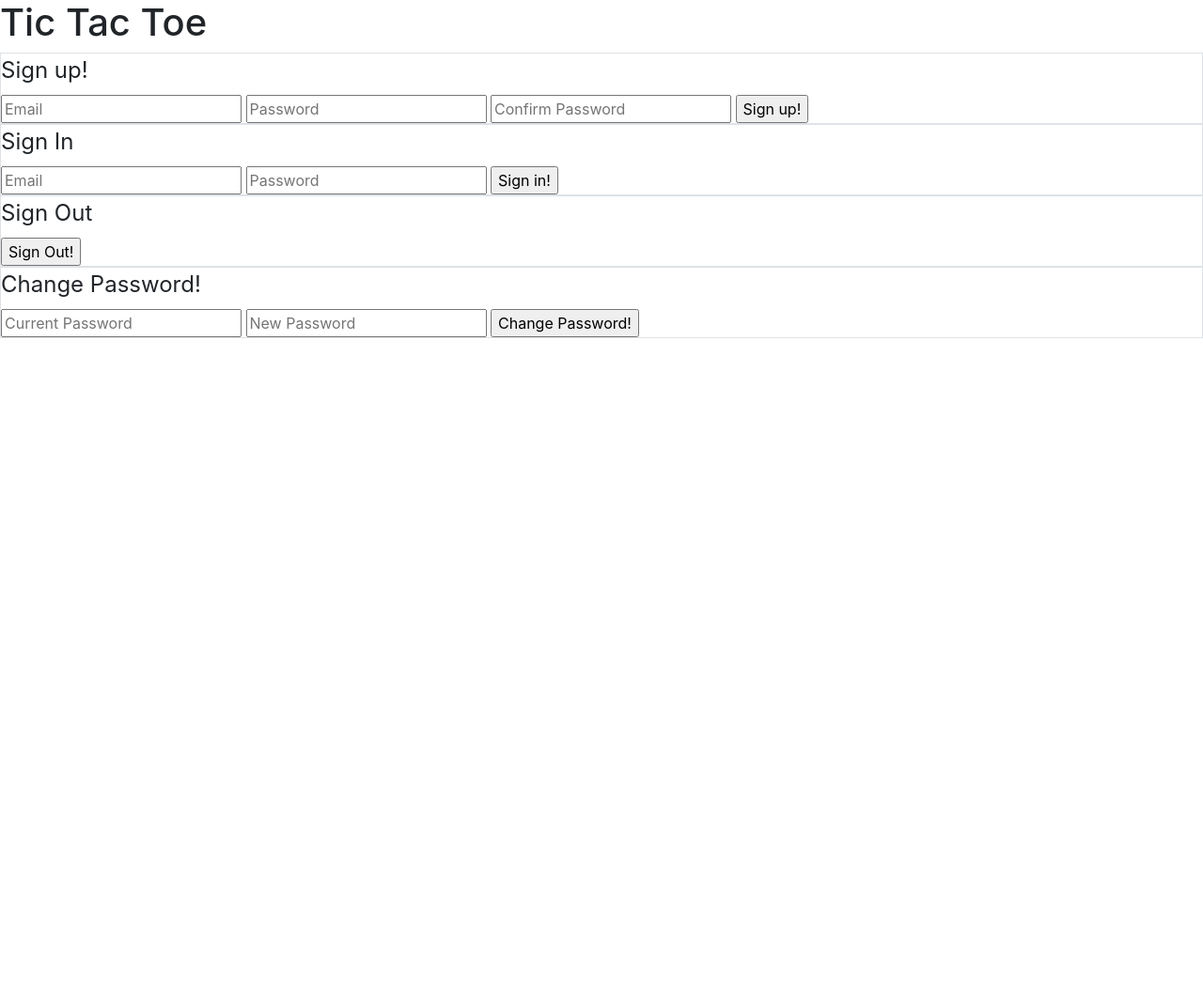
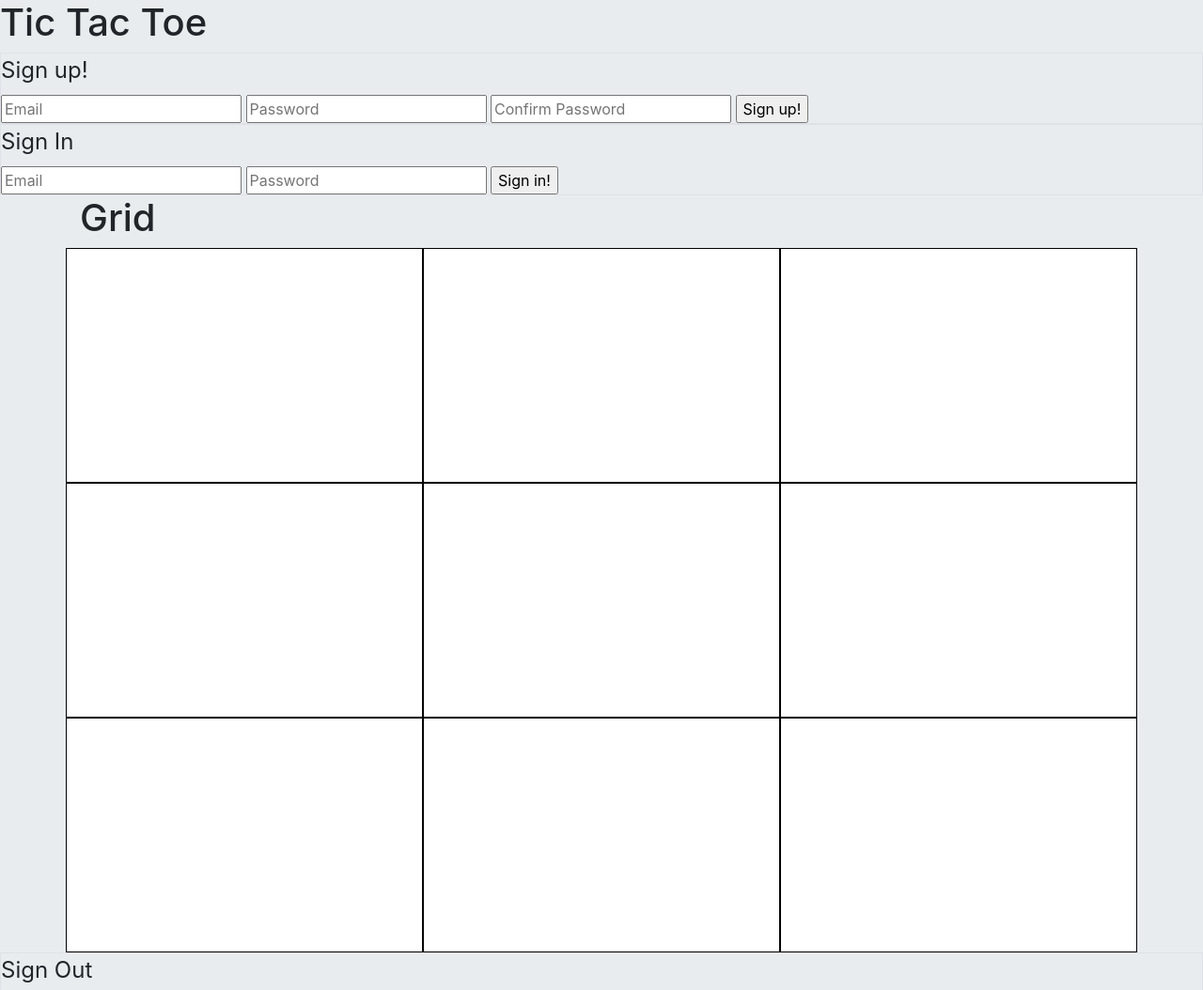
Before and after one commit to moiherrera/my-tic-tac-toe-project-client, a website built with webpack: page index.html in a window 1280 px wide. Shown: the top 1054 px of the page at 94% size. Before the commit the page ends 800 px from the top, so only its background shows below. Built offline with nearby package versions, Linux system fonts and the light colour scheme.

Commit message:
Create Gameboard for Tic Tac Toe Game
Create function that inserts 'x' when a box on the game-grid is clicked on

```diff
--- a/assets/scripts/app.js
+++ b/assets/scripts/app.js
@@ -11,4 +11,5 @@ $(() => {
   $('#sign-in').on('submit', authEvents.onSignIn)
   $('#change-password').on('submit', authEvents.onChangePassword)
   $('#sign-out').on('submit', authEvents.onSignOut)
+  $('.grid').on('click', authEvents.enterVar)
 })
--- a/assets/scripts/auth/events.js
+++ b/assets/scripts/auth/events.js
@@ -48,10 +48,16 @@ const onSignOut = function (event) {
     .then(ui.signOutSuccess)
     .catch(ui.signOutFailure)
 }
+
+const enterVar = function (event) {
+  $(this).text('x')
+}
+
 // ui.signInSuccess , pass whatever API gives it, in this case its TOKEN.
 module.exports = {
   onSignUp,
   onSignIn,
   onSignOut,
-  onChangePassword
+  onChangePassword,
+  enterVar
 }
--- a/assets/styles/index.scss
+++ b/assets/styles/index.scss
@@ -1 +1,21 @@
 @import '~bootstrap/scss/bootstrap';
+
+$alt-color: $white;
+$body-bg-color: $gray-200;
+body {
+  background-color: $body-bg-color;
+}
+
+.box {
+  align-items: center;
+  background-color: $white;
+  border: 1px solid $black;
+  color: black;
+  display: flex;
+  height: 250px;
+  justify-content: center;
+}
+
+.alt-color {
+  background-color: $alt-color;
+}
--- a/index.html
+++ b/index.html
@@ -36,6 +36,22 @@
               <input type="submit" value="Sign in!">
           </fieldset>
       </form>
+      <div class="container">
+          <h1>Grid</h1>
+            <div class="row">
+              <div class="index-1 grid col-4 box"></div>
+              <div class="index-2 grid col-4 box"></div>
+              <div class="index-3 grid col-4 box"></div>
+              <div class="index-4 grid col-4 box"></div>
+
+              <div class="index-5 grid col-4 box"></div>
+              <div class="index-6 grid col-4 box"></div>
+              <div class="index-7 grid col-4 box"></div>
+              <div class="index-8 grid col-4 box"></div>
+              <div class="index-9 grid col-4 box"></div>
+
+            </div>
+      </div>
       <form id='sign-out' class='border'>
           <fieldset>
               <legend>Sign Out</legend>
```
Also changed, not shown: curl-scripts/games/create.js (added), public/o.png (added), public/x.png (added), 4 other files.
